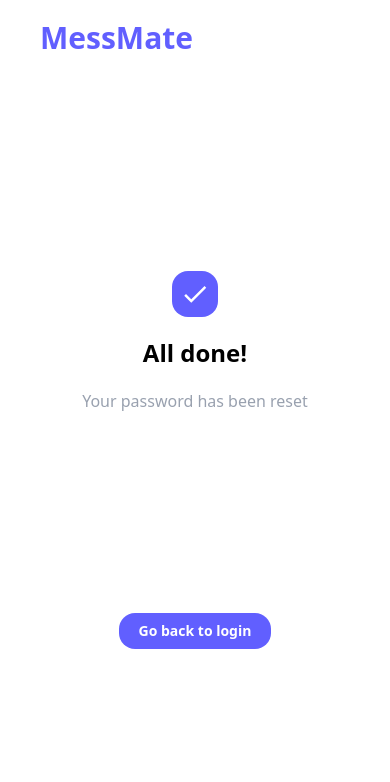
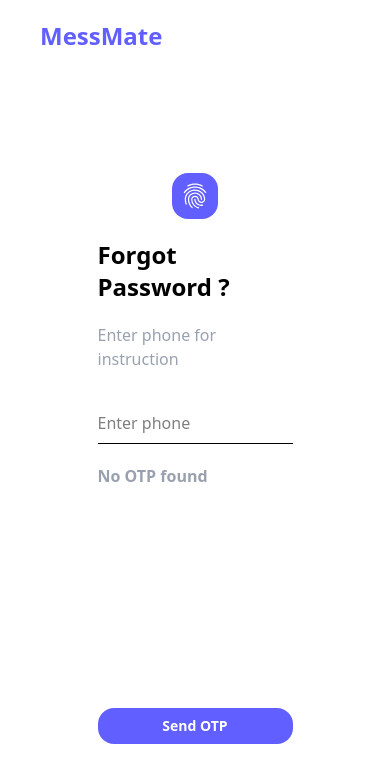
Before and after one commit to anugrahshinde23/Mess-frontend, a React (Vite) app: page /reset-password in a window 390 px wide. Shown: the top 782 px of the page. Built offline with nearby package versions, Linux system fonts and the light colour scheme; no server answers.

Commit message:
change the logic in reset password section

```diff
--- a/src/components/reset-password-components/HeroSection.jsx
+++ b/src/components/reset-password-components/HeroSection.jsx
@@ -9,7 +9,7 @@ import SendOTP from './SendOTP'
 
 const HeroSection = () => {
 
- const [tab, setTab] = useState("tab4")
+ const [tab, setTab] = useState("tab1")
  const [phoneNumber, setPhoneNumber] = useState("")
 
   return (
--- a/src/components/reset-password-components/Navbar.jsx
+++ b/src/components/reset-password-components/Navbar.jsx
@@ -5,7 +5,7 @@ const Navbar = () => {
     <>
 
     <div >
-        <p className='text-3xl font-bold text-indigo-500 mx-10 sm:mx-26 my-5 sm:my-10'>MessMate</p>
+        <p className='text-2xl sm:text-3xl font-bold text-indigo-500 mx-10 sm:mx-26 my-5 sm:my-10'>MessMate</p>
     </div>
 
     </>
```
